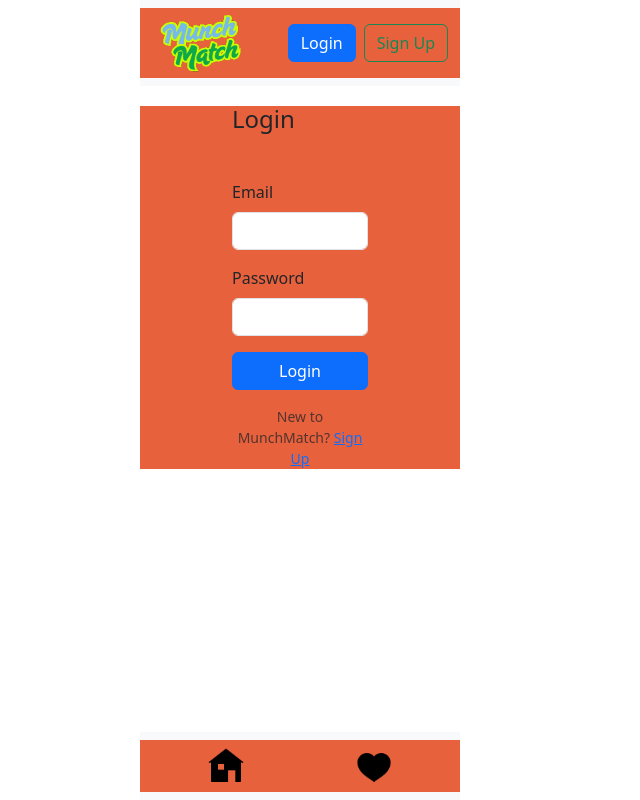
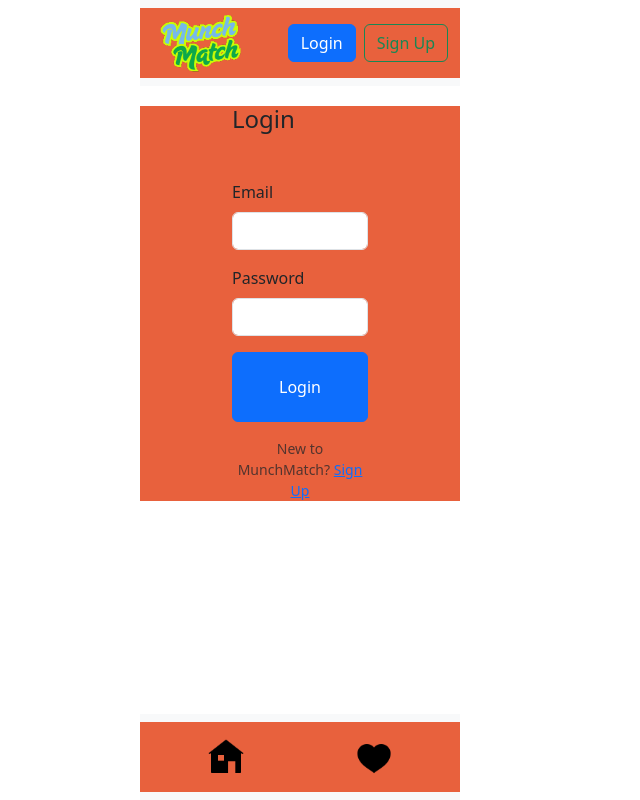
Before and after one commit to J-0-d-a-1/munchMatch, a React (Vite) app in the folder frontend/: page /login in a window 1280 px wide. Shown: the whole page, without its empty margins (0-640 px from the left). Built offline with nearby package versions, Linux system fonts and the light colour scheme; no server answers.

Commit message:
Fix footer height

```diff
--- a/frontend/styles/footer.scss
+++ b/frontend/styles/footer.scss
@@ -10,3 +10,9 @@
     object-fit: contain;
   }
 }
+
+.w-100 {
+  display: flex;
+  align-items: center;
+  height: 70px;
+}
```
